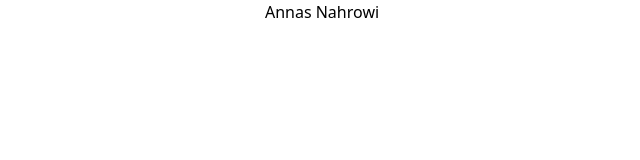
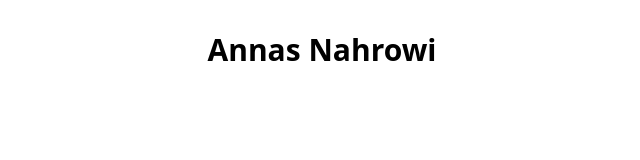
Before and after one commit to annasnahrowi/annasnahrowi.github.io, a plain HTML site: page index.html in a window 1280 px wide. Shown: the whole page, without its empty margins (318-958 px from the left). Drawn offline with nearby package versions, Linux system fonts and the light colour scheme.

Commit message:
font size

```diff
--- a/index.html
+++ b/index.html
@@ -7,7 +7,7 @@
     <script src="https://cdn.tailwindcss.com"></script>
 </head>
 <body>
-    <div class="text-center text-bold">
+    <div class="text-center text-3xl font-bold mt-8">
         <h1>Annas Nahrowi</h1>
     </div>
 </body>
```
